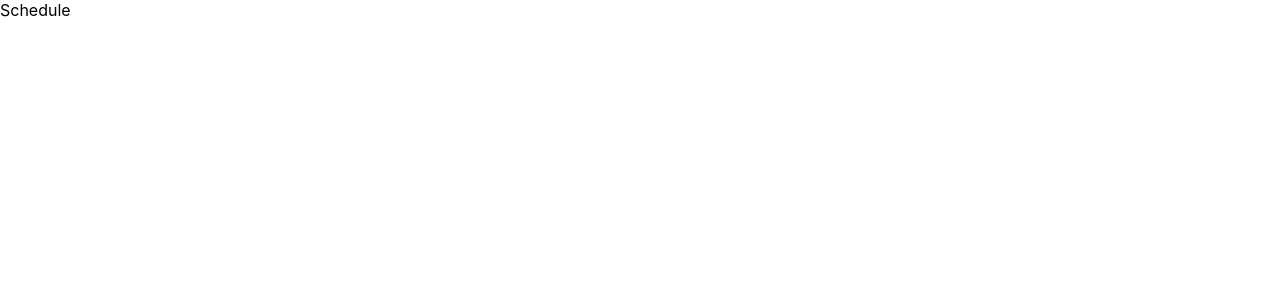
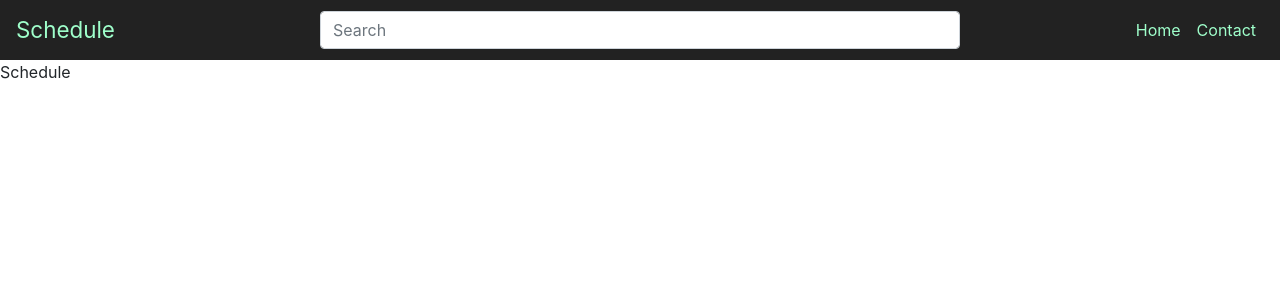
Before and after one commit to DejanPopovic1/Scheduler, a React (Create React App) app in the folder ui/: page /Schedule in a window 1280 px wide. Shown: the top 300 px of the page. Built offline with nearby package versions, Linux system fonts and the light colour scheme.

Commit message:
included navbar with hrefs

```diff
--- a/ui/src/App.js
+++ b/ui/src/App.js
@@ -5,9 +5,16 @@ import { BrowserRouter, Route, Switch } from 'react-router-dom';
 import Home from './Home';
 import Contact from './Contact';
 import Schedule from './Schedule';
+import React, {Fragment} from 'react';
+
+import '../node_modules/bootstrap/dist/css/bootstrap.min.css';
+//import { BrowserRouter as Router, Route, Switch } from "react-router-dom";
+import { NavigationBar } from './components/NavigationBar';
 
 function App() {
   return (
+    <Fragment>
+    <NavigationBar />
     <main>
       <Switch>
           <Route path="/" component={Home} exact />
@@ -15,6 +22,7 @@ function App() {
           <Route path="/Schedule" component={Schedule} />
       </Switch>
     </main>
+    </Fragment>
   );
 }
 
--- a/ui/src/components/NavigationBar.js
+++ b/ui/src/components/NavigationBar.js
@@ -23,7 +23,7 @@ const Styles = styled.div`
 export const NavigationBar = () => (
     <Styles>
       <Navbar expand="lg">
-        <Navbar.Brand href="/">Tutorial</Navbar.Brand>
+        <Navbar.Brand href="/Schedule">Schedule</Navbar.Brand>
         <Navbar.Toggle aria-controls="basic-navbar-nav"/>
         <Form className="form-center">
           <FormControl type="text" placeholder="Search" className="" />
@@ -31,7 +31,7 @@ export const NavigationBar = () => (
         <Navbar.Collapse id="basic-navbar-nav">
           <Nav className="ml-auto">
             <Nav.Item><Nav.Link href="/">Home</Nav.Link></Nav.Item>
-            <Nav.Item><Nav.Link href="/about">About</Nav.Link></Nav.Item>
+            <Nav.Item><Nav.Link href="/Contact">Contact</Nav.Link></Nav.Item>
           </Nav>
         </Navbar.Collapse>
       </Navbar>
```
